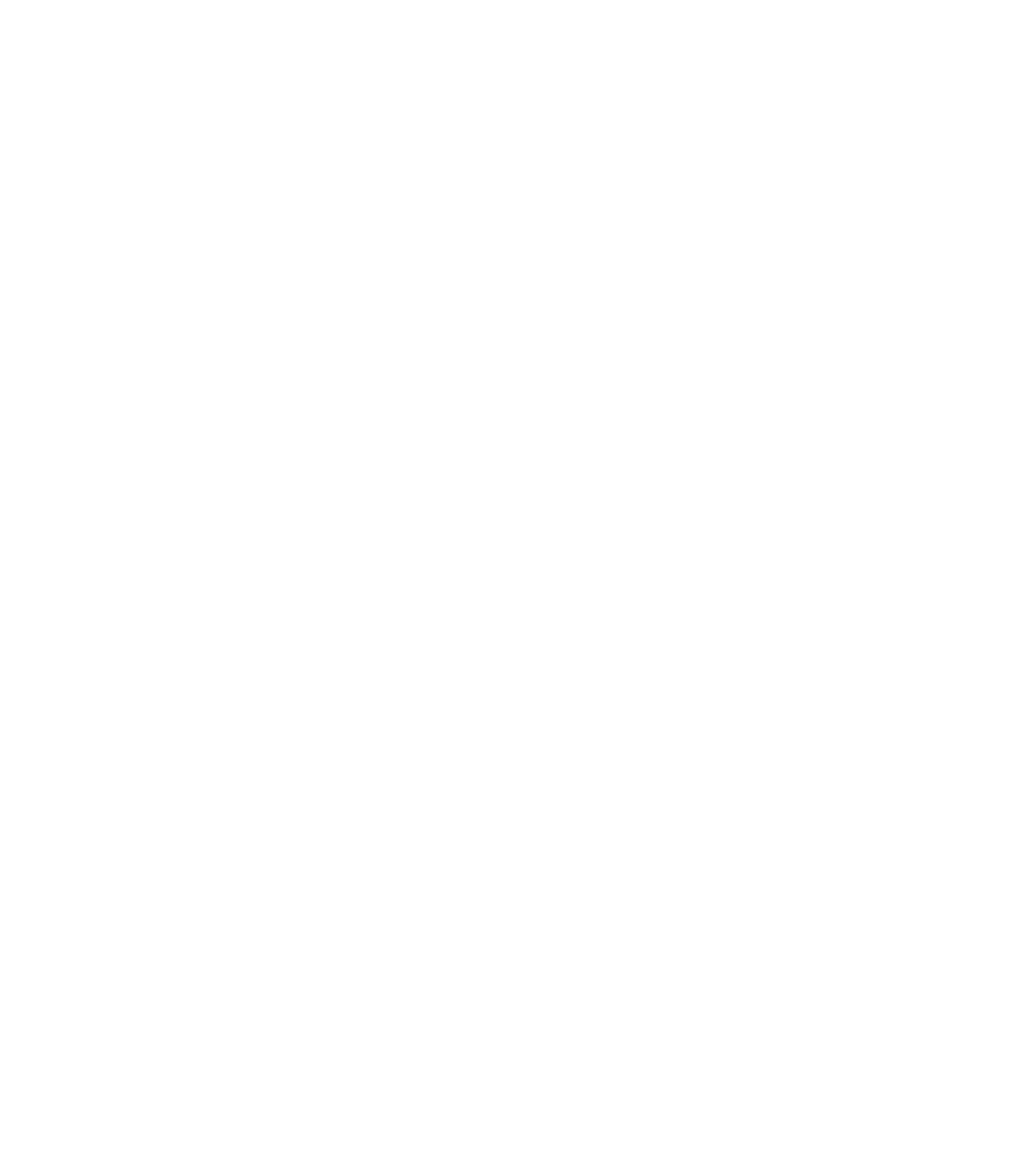
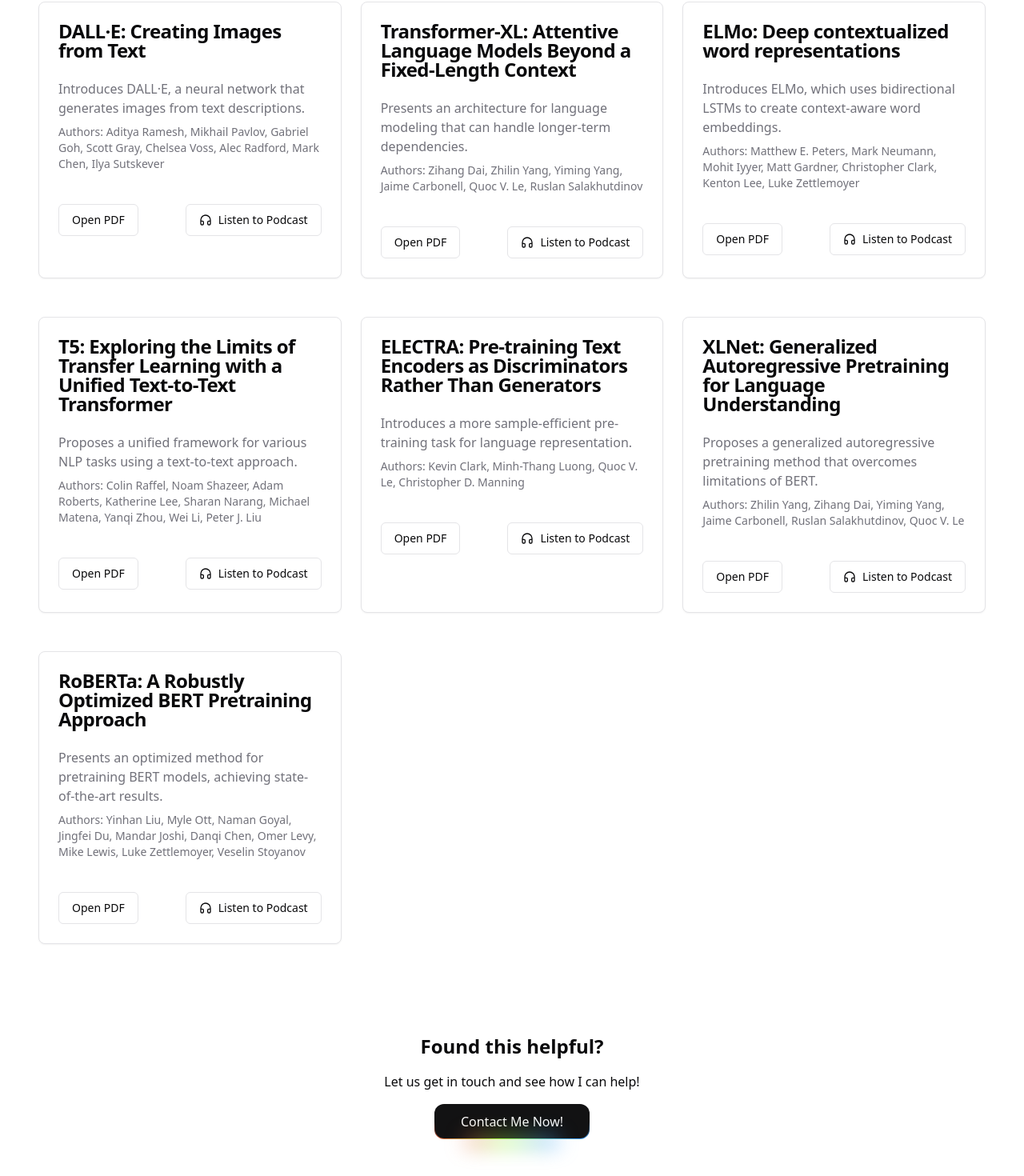
Before and after one commit to moebqr/LLM-Foundation, a Next.js app: page / in a window 1280 px wide. Shown: the part 1314-2784 px from the top of the page at 80% size. Before the commit the page ends 1280 px from the top, so only its background shows below. Built offline with nearby package versions, Linux system fonts and the light colour scheme.

Commit message:
Added Contact Button + Some Papers

```diff
--- a/src/app/page.tsx
+++ b/src/app/page.tsx
@@ -1,8 +1,11 @@
+'use client'
 import React from 'react';
 import ResearchPaper from '../components/ResearchPaper';
 import { Hero } from "../components/Hero";
 import Footer from '../components/Footer';
 import HowToUse from '../components/HowToUse';
+import { RainbowButton } from "../components/magicui/rainbow-button";
+
 
 const researchPapers = [
   {
@@ -19,7 +22,62 @@ const researchPapers = [
     pdfUrl: "https://arxiv.org/pdf/1810.04805.pdf",
     podcastUrl: "https://example.com/bert-podcast.mp3",
   },
-  // Add 8 more research papers here with similar structure
+  {
+    title: "GPT-3: Language Models are Few-Shot Learners",
+    summary: "Demonstrates the capability of large language models to perform tasks with minimal examples.",
+    authors: ["Tom B. Brown", "Benjamin Mann", "Nick Ryder", "Melanie Subbiah", "Jared Kaplan", "Prafulla Dhariwal", "Arvind Neelakantan", "Pranav Shyam", "Girish Sastry", "Amanda Askell", "Sandhini Agarwal", "Ariel Herbert-Voss", "Gretchen Krueger", "Tom Henighan", "Rewon Child", "Aditya Ramesh", "Daniel M. Ziegler", "Jeffrey Wu", "Clemens Winter", "Christopher Hesse", "Mark Chen", "Eric Sigler", "Mateusz Litwin", "Scott Gray", "Benjamin Chess", "Jack Clark", "Christopher Berner", "Sam McCandlish", "Alec Radford", "Ilya Sutskever", "Dario Amodei"],
+    pdfUrl: "https://arxiv.org/pdf/2005.14165.pdf",
+    podcastUrl: "https://example.com/gpt3-podcast.mp3",
+  },
+  {
+    title: "DALL·E: Creating Images from Text",
+    summary: "Introduces DALL·E, a neural network that generates images from text descriptions.",
+    authors: ["Aditya Ramesh", "Mikhail Pavlov", "Gabriel Goh", "Scott Gray", "Chelsea Voss", "Alec Radford", "Mark Chen", "Ilya Sutskever"],
+    pdfUrl: "https://arxiv.org/pdf/2102.12092.pdf",
+    podcastUrl: "https://example.com/dalle-podcast.mp3",
+  },
+  {
+    title: "Transformer-XL: Attentive Language Models Beyond a Fixed-Length Context",
+    summary: "Presents an architecture for language modeling that can handle longer-term dependencies.",
+    authors: ["Zihang Dai", "Zhilin Yang", "Yiming Yang", "Jaime Carbonell", "Quoc V. Le", "Ruslan Salakhutdinov"],
+    pdfUrl: "https://arxiv.org/pdf/1901.02860.pdf",
+    podcastUrl: "https://example.com/transformer-xl-podcast.mp3",
+  },
+  {
+    title: "ELMo: Deep contextualized word representations",
+    summary: "Introduces ELMo, which uses bidirectional LSTMs to create context-aware word embeddings.",
+    authors: ["Matthew E. Peters", "Mark Neumann", "Mohit Iyyer", "Matt Gardner", "Christopher Clark", "Kenton Lee", "Luke Zettlemoyer"],
+    pdfUrl: "https://arxiv.org/pdf/1802.05365.pdf",
+    podcastUrl: "https://example.com/elmo-podcast.mp3",
+  },
+  {
+    title: "T5: Exploring the Limits of Transfer Learning with a Unified Text-to-Text Transformer",
+    summary: "Proposes a unified framework for various NLP tasks using a text-to-text approach.",
+    authors: ["Colin Raffel", "Noam Shazeer", "Adam Roberts", "Katherine Lee", "Sharan Narang", "Michael Matena", "Yanqi Zhou", "Wei Li", "Peter J. Liu"],
+    pdfUrl: "https://arxiv.org/pdf/1910.10683.pdf",
+    podcastUrl: "https://example.com/t5-podcast.mp3",
+  },
+  {
+    title: "ELECTRA: Pre-training Text Encoders as Discriminators Rather Than Generators",
+    summary: "Introduces a more sample-efficient pre-training task for language representation.",
+    authors: ["Kevin Clark", "Minh-Thang Luong", "Quoc V. Le", "Christopher D. Manning"],
+    pdfUrl: "https://arxiv.org/pdf/2003.10555.pdf",
+    podcastUrl: "https://example.com/electra-podcast.mp3",
+  },
+  {
+    title: "XLNet: Generalized Autoregressive Pretraining for Language Understanding",
+    summary: "Proposes a generalized autoregressive pretraining method that overcomes limitations of BERT.",
+    authors: ["Zhilin Yang", "Zihang Dai", "Yiming Yang", "Jaime Carbonell", "Ruslan Salakhutdinov", "Quoc V. Le"],
+    pdfUrl: "https://arxiv.org/pdf/1906.08237.pdf",
+    podcastUrl: "https://example.com/xlnet-podcast.mp3",
+  },
+  {
+    title: "RoBERTa: A Robustly Optimized BERT Pretraining Approach",
+    summary: "Presents an optimized method for pretraining BERT models, achieving state-of-the-art results.",
+    authors: ["Yinhan Liu", "Myle Ott", "Naman Goyal", "Jingfei Du", "Mandar Joshi", "Danqi Chen", "Omer Levy", "Mike Lewis", "Luke Zettlemoyer", "Veselin Stoyanov"],
+    pdfUrl: "https://arxiv.org/pdf/1907.11692.pdf",
+    podcastUrl: "https://example.com/roberta-podcast.mp3",
+  },
 ];
 
 export default function Home() {
@@ -35,8 +93,19 @@ export default function Home() {
           ))}
         </main>
 
-        <Footer />
       </div>
+      <div className='flex items-center justify-center flex-col gap-4 py-14'>
+        <h1 className='text-2xl font-bold'>
+          Found this helpful?
+        </h1>
+        <p>
+          Let us get in touch and see how I can help!
+        </p>
+        <RainbowButton onClick={() => window.location.href = 'mailto:mohamedalderazi7@gmail.com'}>
+          Contact Me Now!
+        </RainbowButton>
+      </div>
+      <Footer />
     </>
   );
 }
--- a/src/components/Footer.tsx
+++ b/src/components/Footer.tsx
@@ -3,7 +3,7 @@ import { Button } from "./ui/button";
 
 const Footer: React.FC = () => {
   return (
-    <footer className="mt-12 text-center text-muted-foreground">
+    <footer className="mt-12 text-center text-muted-foreground pt-8 pb-16 bg-gray-50">
         <p>
             Made & Compiled by
             <Button variant="link" asChild>
--- a/src/components/Hero.tsx
+++ b/src/components/Hero.tsx
@@ -12,7 +12,7 @@ export function Hero() {
         transition={{ duration: 0.2, ease: "easeOut" }}
       >
         <motion.p
-          className="whitespace-pre-wrap text-center text-5xl font-medium tracking-tighter text-black py-2 mx-5"
+          className="whitespace-pre-wrap text-center text-5xl font-medium tracking-tighter text-black px-4 py-2 mx-5"
             initial={{ opacity: 0 }}
             animate={{ opacity: 1 }}
             transition={{ delay: 0.2, duration: 0.6 }}
@@ -20,7 +20,7 @@ export function Hero() {
             Introduction to LLMs
             </motion.p>
             <motion.p
-            className="text-center text-xl text-muted-foreground"
+            className="text-center text-xl text-muted-foreground px-4"
             initial={{ opacity: 0 }}
             animate={{ opacity: 1 }}
             transition={{ delay: 0.4, duration: 0.6 }}
--- a/src/components/HowToUse.tsx
+++ b/src/components/HowToUse.tsx
@@ -3,7 +3,7 @@ import { Card, CardContent, CardHeader, CardTitle } from "./ui/card";
 
 const HowToUse: React.FC = () => {
   return (
-    <Card className="mb-8">
+    <Card className="mb-12">
       <CardHeader>
         <CardTitle>How to Use This Page</CardTitle>
       </CardHeader>
--- /dev/null
+++ b/src/components/magicui/rainbow-button.tsx
@@ -0,0 +1,28 @@
+import React from "react";
+
+import { cn } from "~/lib/utils";
+
+interface RainbowButtonProps
+  extends React.ButtonHTMLAttributes<HTMLButtonElement> {}
+
+export function RainbowButton({ children, ...props }: RainbowButtonProps) {
+  return (
+    <button
+      className={cn(
+        "h-11 px-8 py-2 inline-flex items-center justify-center rounded-xl font-medium transition-colors focus-visible:outline-none focus-visible:ring-1 focus-visible:ring-ring disabled:pointer-events-none disabled:opacity-50 relative group animate-rainbow cursor-pointer border-0 bg-[length:200%] text-primary-foreground [background-clip:padding-box,border-box,border-box] [background-origin:border-box] [border:calc(0.08*1rem)_solid_transparent]",
+
+        // before styles
+        "before:absolute before:bottom-[-20%] before:left-1/2 before:z-0 before:h-1/5 before:w-3/5 before:-translate-x-1/2 before:animate-rainbow before:bg-[linear-gradient(90deg,hsl(var(--color-1)),hsl(var(--color-5)),hsl(var(--color-3)),hsl(var(--color-4)),hsl(var(--color-2)))] before:bg-[length:200%] before:[filter:blur(calc(0.8*1rem))]",
+
+        // light mode colors
+        "bg-[linear-gradient(#121213,#121213),linear-gradient(#121213_50%,rgba(18,18,19,0.6)_80%,rgba(18,18,19,0)),linear-gradient(90deg,hsl(var(--color-1)),hsl(var(--color-5)),hsl(var(--color-3)),hsl(var(--color-4)),hsl(var(--color-2)))]",
+
+        // dark mode colors
+        " dark:bg-[linear-gradient(#fff,#fff),linear-gradient(#fff_50%,rgba(255,255,255,0.6)_80%,rgba(0,0,0,0)),linear-gradient(90deg,hsl(var(--color-1)),hsl(var(--color-5)),hsl(var(--color-3)),hsl(var(--color-4)),hsl(var(--color-2)))]",
+      )}
+      {...props}
+    >
+      {children}
+    </button>
+  );
+}
--- a/src/styles/globals.css
+++ b/src/styles/globals.css
@@ -67,3 +67,11 @@
     @apply bg-background text-foreground;
   }
 }
+
+:root {
+  --color-1: 0 100% 63%;
+  --color-2: 270 100% 63%;
+  --color-3: 210 100% 63%;
+  --color-4: 195 100% 63%;
+  --color-5: 90 100% 63%;
+}
--- a/tailwind.config.ts
+++ b/tailwind.config.ts
@@ -19,6 +19,11 @@ const config = {
     },
     extend: {
       colors: {
+        "color-1": "hsl(var(--color-1))",
+        "color-2": "hsl(var(--color-2))",
+        "color-3": "hsl(var(--color-3))",
+        "color-4": "hsl(var(--color-4))",
+        "color-5": "hsl(var(--color-5))",
         border: "hsl(var(--border))",
         input: "hsl(var(--input))",
         ring: "hsl(var(--ring))",
@@ -75,8 +80,13 @@ const config = {
             transform: "translate(-50%, -50%) scale(0.9)",
           },
         },
+        rainbow: {
+          "0%": { "background-position": "0%" },
+          "100%": { "background-position": "200%" },
+        },
       },
       animation: {
+        rainbow: "rainbow var(--speed, 2s) infinite linear",
         "accordion-down": "accordion-down 0.2s ease-out",
         "accordion-up": "accordion-up 0.2s ease-out",
         ripple: "ripple var(--duration,2s) ease calc(var(--i, 0)*.2s) infinite",
```
